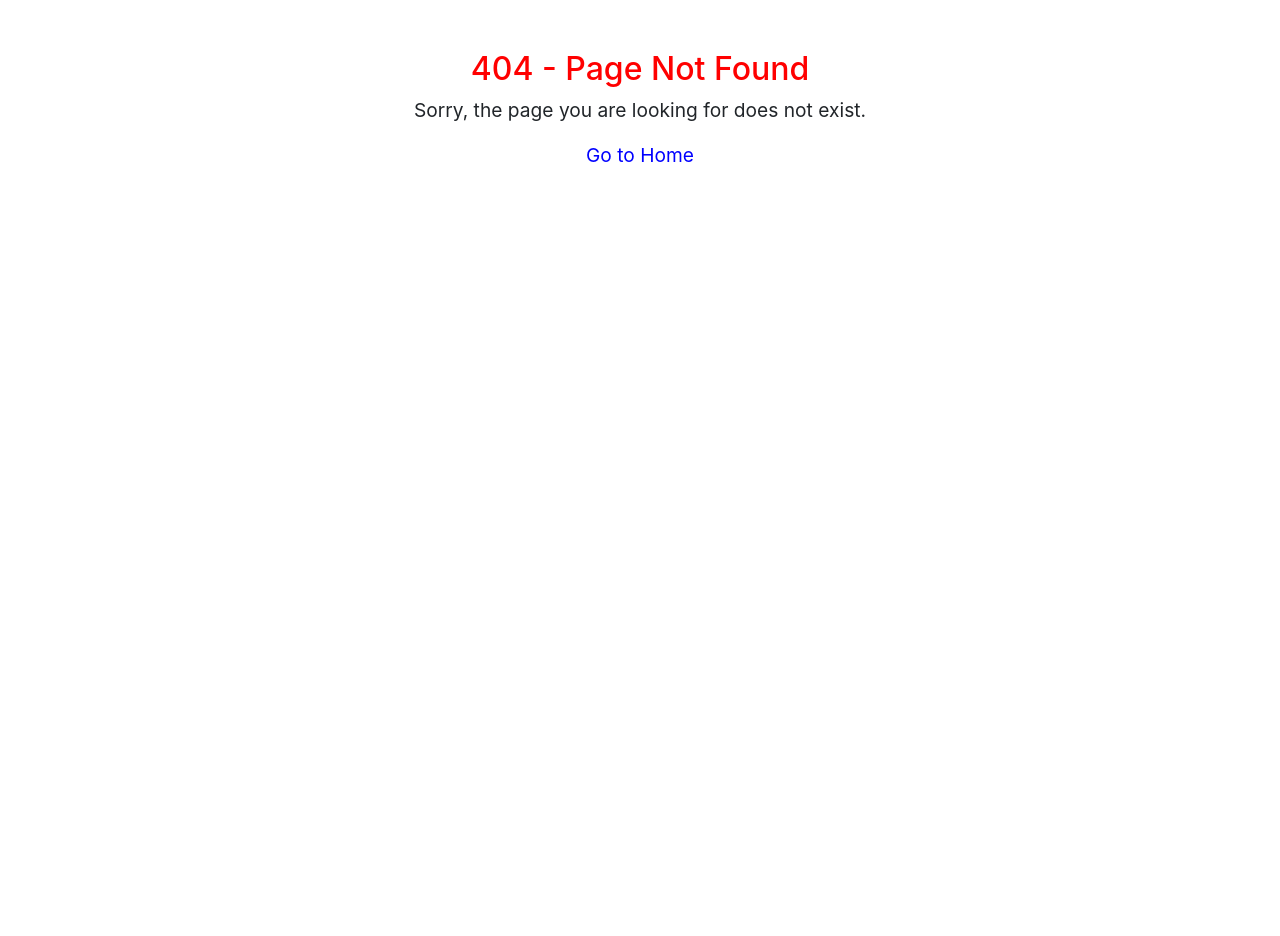
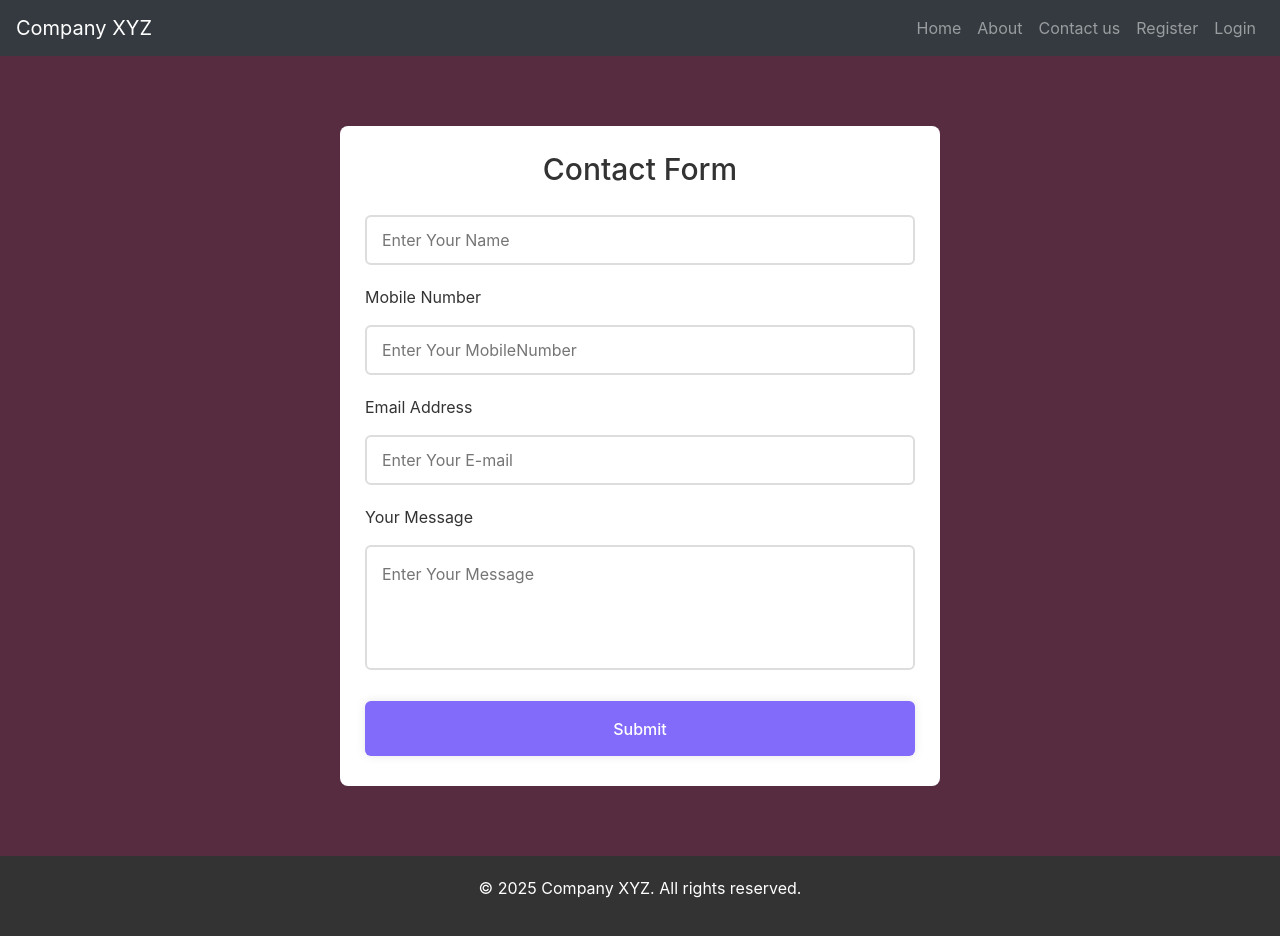
Before and after one commit to thulasidharan96/login-app, a React (Create React App) app: page /contact in a window 1280 px wide. Before the commit this address had no page. Before the commit the page ends 800 px from the top, so only its background shows below. Built offline with nearby package versions, Linux system fonts and the light colour scheme.

Commit message:
Add ContactUs Page

```diff
--- a/package.json
+++ b/package.json
@@ -8,7 +8,8 @@
     "react": "^19.0.0",
     "react-dom": "^19.0.0",
     "react-router-dom": "^7.1.1",
-    "react-scripts": "5.0.1"
+    "react-scripts": "5.0.1",
+    "sweetalert2": "^11.15.10"
   },
   "scripts": {
     "start": "react-scripts start",
--- a/src/App.js
+++ b/src/App.js
@@ -6,6 +6,7 @@
 import HomePage from './pages/HomePage';
 import AboutPage from './pages/AboutPage';
 import MissingPage from './pages/MissingPage';
+import Contact from './components/Contact';
 
 function App() {
   return (
@@ -18,6 +19,7 @@
           <Route path="/dashboard" element={<DashboardPage />} />
           <Route path="/" element={<HomePage />} />
           <Route path="/about" element={<AboutPage />} />
+          <Route path="/contact" element={<Contact />}/>
           <Route path="*" element={<MissingPage />} />
         </Routes>
       </BrowserRouter>
--- /dev/null
+++ b/src/components/Contact.css
@@ -0,0 +1,62 @@
+.contact{
+    display: flex;
+    justify-content: center;
+    align-items: center;
+    min-height: 100vh;
+    background: #572c41;
+}
+form{
+    max-width: 600px;
+    width: 100%;
+    background: #ffff;
+    padding: 25px 25px 30px;
+    border-radius: 8px;
+    box-shadow: 0 0 10 rgba(0, 0, 0, .1);
+    color: #333;
+    margin: 25px;
+}
+form h2{
+    font-size: 30px;
+    text-align: center;
+}
+
+form .input-box{
+    margin-top: 20px;
+}
+
+.input-box .field{
+    width: 100%;
+    height: 50px;
+    background: transparent;
+    border: 2px solid #ddd;
+    outline: none;
+    border-radius: 6px;
+    padding: 15px;
+    font-size: 16px;
+    color: #333;
+    margin-top: 8px;
+}
+
+.input-box .field.mess{
+    height: 125px;
+    resize: none;
+}
+
+form button{
+    width: 100%;
+    height: 55px;
+    background: #826afb;
+    border: none;
+    border-radius: 6px;
+    box-shadow: 0 0 10px rgba(0, 0, 0, .1);
+    cursor: pointer;
+    font-size: 16px;
+    color: #fff;
+    font-weight: 500;
+    margin-top: 25px;
+    transition: .5s;
+}
+
+form button:hover{
+    background: #624ec6;
+}
--- /dev/null
+++ b/src/components/Contact.js
@@ -0,0 +1,75 @@
+import React from 'react'
+import "./Contact.css"
+import Swal from 'sweetalert2'
+import { useNavigate } from 'react-router-dom';
+import NavBar from "../components/NavBar"
+import Footer from "../components/Footer"
+
+const Contact = () => {
+    const navigate = useNavigate();
+
+    const onSubmit = async (event) => {
+        event.preventDefault();
+        const formData = new FormData(event.target);
+
+        formData.append("access_key", "d8f27970-8640-45f8-a4c6-149e8427212f");
+
+        const object = Object.fromEntries(formData);
+        const json = JSON.stringify(object);
+
+        const res = await fetch("https://api.web3forms.com/submit", {
+            method: "POST",
+            headers: {
+                "Content-Type": "application/json",
+                Accept: "application/json"
+            },
+            body: json
+        }).then((res) => res.json());
+
+        if (res.success) {
+            Swal.fire({
+                title: "Success",
+                text: "Your Message Sent Successfully!",
+                icon: "success"
+            }).then(() => {
+                navigate('/');
+            });
+        } else {
+            Swal.fire({
+                title: "Error",
+                text: "There was an error sending your message.",
+                icon: "error"
+            });
+        }
+    };
+
+    return (
+        <div>
+            <NavBar />
+            <section className='contact'>
+                <form onSubmit={onSubmit}>
+                    <h2>Contact Form</h2>
+                    <div className='input-box'>
+                        <input type='text' name='Name' className='field' placeholder='Enter Your Name' required />
+                    </div>
+                    <div className='input-box'>
+                        <label>Mobile Number</label>
+                        <input type='number' name='Mobile-Number' className='field' placeholder='Enter Your MobileNumber' required />
+                    </div>
+                    <div className='input-box'>
+                        <label>Email Address</label>
+                        <input type='email' name='E-Mail' className='field' placeholder='Enter Your E-mail' required />
+                    </div>
+                    <div className='input-box'>
+                        <label>Your Message</label>
+                        <textarea name='Message' className='field mess' placeholder='Enter Your Message' required></textarea>
+                    </div>
+                    <button type='submit'>Submit</button>
+                </form>
+            </section>
+            <Footer />
+        </div>
+    )
+}
+
+export default Contact
--- a/src/components/Footer.js
+++ b/src/components/Footer.js
@@ -2,14 +2,9 @@
 
 const Footer = () => {
   return (
-    <div style={{ display: 'flex', flexDirection: 'column', minHeight: '10vh' }}>
-      <div style={{ flex: 1 }}>
-        {/* Other content goes here */}
-      </div>
-      <footer style={{ textAlign: 'center', backgroundColor: 'gray' }}>
+      <footer>
         <p>&copy; {new Date().getFullYear()} Company XYZ. All rights reserved.</p>
       </footer>
-    </div>
   );
 };
 
--- a/src/components/NavBar.js
+++ b/src/components/NavBar.js
@@ -24,6 +24,9 @@
                     </li>
                     <li className="nav-item">
                         <Link className="nav-link" to="/about">About</Link>
+                    </li>
+                    <li className="nav-item">
+                        <Link className="nav-link" to="/contact">Contact us</Link>
                     </li>
                     {!isAuthenticated() && (
                         <>
--- a/src/pages/LoginPage.css
+++ /dev/null
@@ -1,42 +0,0 @@
-.login-block {
-    float: left;
-    width: 100%;
-    margin-top: 50px;
-}
-
-.container {
-    background: #D3D3D3;
-    border-radius: 10px;
-    width: 40%;
-    height: 40%;
-}
-
-.login-sec {
-    padding: 50px 30px;
-    position: relative;
-}
-
-.login-sec h2 {
-    margin-bottom: 30px;
-    font-weight: 800;
-    font-size: 30px;
-    color: #0069c0;
-}
-
-.login-sec h2:after {
-    content: " ";
-    width: 100px;
-    height: 5px;
-    background: #6ec6ff;
-    display: block;
-    margin-top: 20px;
-    border-radius: 3px;
-    margin-left: auto;
-    margin-right: auto;
-}
-
-.btn-login {
-    background: #0069c0;
-    color: #fff;
-    font-weight: 600;
-}
--- a/src/pages/LoginPage.js
+++ b/src/pages/LoginPage.js
@@ -1,5 +1,3 @@
-import './LoginPage.css';
-
 import { useState } from 'react';
 import { LoginApi } from '../services/Api';
 import {storeUserData } from '../services/Storage'
--- a/src/pages/RegisterPage.css
+++ /dev/null
@@ -1,61 +0,0 @@
-.register-block {
-    float: left;
-    width: 100%;
-    margin-top: 50px;  /* Reduced margin-top */
-}
-
-.container {
-    background: #D3D3D3;
-    border-radius: 10px;
-    width: 60%;        /* Reduced width */
-    height: auto;      /* Set height to auto for better responsiveness */
-    padding: 20px;     /* Added padding for inner spacing */
-    margin: 0 auto;    /* Center the container */
-}
-
-.register-sec {
-    padding: 30px 20px;  /* Reduced padding */
-    position: relative;
-}
-
-.register-sec h2 {
-    margin-bottom: 20px;  /* Reduced margin-bottom */
-    font-weight: 800;
-    font-size: 28px;      /* Reduced font-size */
-    color: #0069c0;
-}
-
-.register-sec h2:after {
-    content: " ";
-    width: 80px;          /* Reduced width */
-    height: 5px;
-    background: #6ec6ff;
-    display: block;
-    margin-top: 15px;     /* Reduced margin-top */
-    border-radius: 3px;
-    margin-left: auto;
-    margin-right: auto;
-}
-
-.btn-login {
-    background: #0069c0;
-    color: #fff;
-    font-weight: 600;
-    padding: 10px 20px;  /* Added padding for better button size */
-}
-
-footer {
-    margin-top: 61px;
-}
-
-button {
-    background-color: #007bff;
-    color: white;
-    border: none;
-    padding: 10px 20px;
-    font-size: 1rem;
-    cursor: pointer;
-    border-radius: 5px;
-    transition: background-color 0.3s ease;
-    margin-top: 1rem; /* Space between button and text */
-}
--- a/src/pages/RegisterPage.js
+++ b/src/pages/RegisterPage.js
@@ -2,7 +2,6 @@
 import { RegisterApi } from '../services/Api';
 import { isAuthenticated } from '../services/Auth';
 import { storeUserData } from '../services/Storage';
-import './RegisterPage.css';
 import { Link, Navigate } from 'react-router-dom';
 import NavBar from '../components/NavBar';
 import Footer from '../components/Footer';
```
Also changed, not shown: 1 other file (tests, documents, lock files or other folders).
